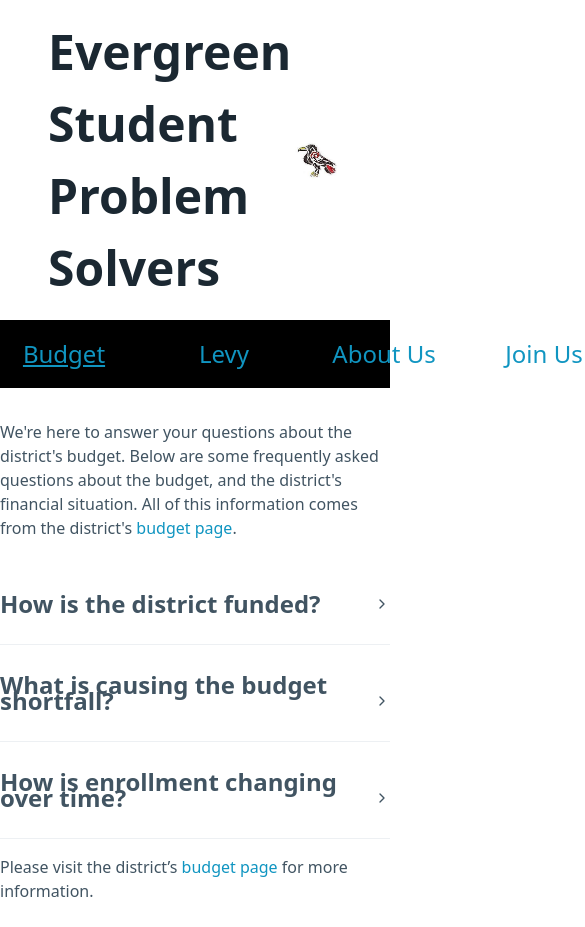
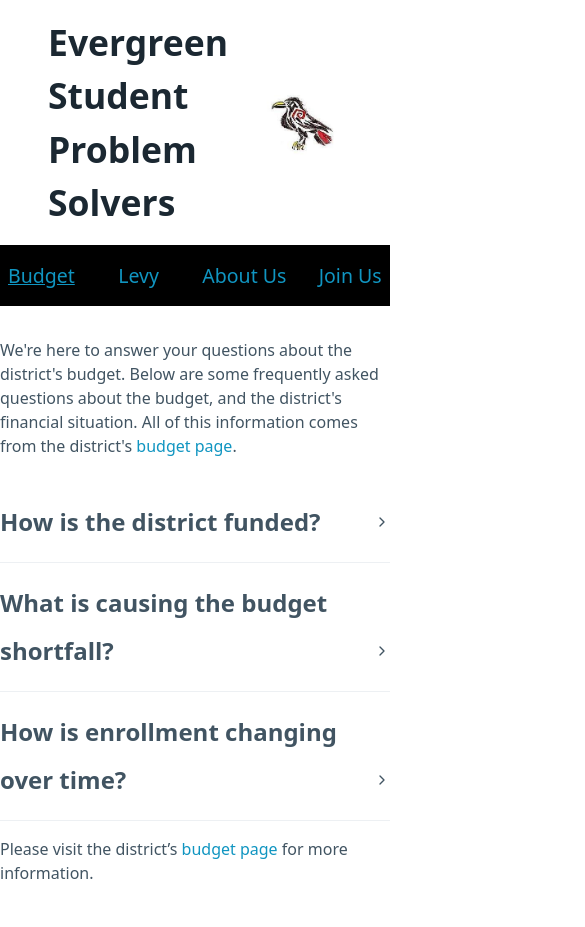
Before and after one commit to naturesquad/github.io, a SvelteKit app: page /esps/budget in a window 390 px wide. Shown: the top 927 px of the page, 585 px wide, since content can reach past the window. Built offline with nearby package versions, Linux system fonts and the light colour scheme.

Commit message:
#2: Improved styling for nav and Q&A elements on small screens

```diff
--- a/src/routes/esps/+layout.svelte
+++ b/src/routes/esps/+layout.svelte
@@ -2,7 +2,6 @@
 	import espsLogo from '$lib/espsLogo.jpg';
 	import { page } from '$app/stores';
 </script>
-
 
 <header>
 	<div class="top-header">
@@ -13,8 +12,8 @@
 		<ul>
 			<li><a href="/esps/budget" class:current={$page.route.id === '/esps/budget'}>Budget</a></li>
 			<li><a href="/esps/levy" class:current={$page.route.id === '/esps/levy'}>Levy</a></li>
-			<li><a href="/esps/about-us" class:current={$page.route.id === '/esps/about-us'}>About Us</a></li>
-			<li><a href="/esps/join-us" class:current={$page.route.id === '/esps/join-us'}>Join Us</a></li>
+			<li><a href="/esps/about-us" class:current={$page.route.id === '/esps/about-us'}>About&nbsp;Us</a></li>
+			<li><a href="/esps/join-us" class:current={$page.route.id === '/esps/join-us'}>Join&nbsp;Us</a></li>
 		</ul>
 	</nav>
 </header>
@@ -35,7 +34,7 @@
 
     h1 {
         flex-basis: 90%;
-				font-size: xxx-large;
+				font-size: min(1rem + 5vw, 3rem);
         vertical-align: middle;
 				padding:0;
 				margin: 0;
@@ -59,12 +58,13 @@
         display: flex;
         justify-content: space-around;
 				gap: 1rem;
+				width: min(36rem, 100%);
     }
 
     nav ul li {
         list-style: none;
 				width: 9rem;
-				font-size: 1.5rem;
+				font-size: min(5vw, 1.5rem);
 				text-align: center;
     }
 
--- a/src/routes/esps/budget/+page.svelte
+++ b/src/routes/esps/budget/+page.svelte
@@ -60,6 +60,10 @@
     summary {
         font-weight: bold;
         font-size: x-large;
-        padding-block: 1rem;
+        line-height: 3rem;
+    }
+
+    details summary::after {
+        height: 3rem;
     }
 </style>
--- a/src/routes/esps/join-us/+page.svelte
+++ b/src/routes/esps/join-us/+page.svelte
@@ -72,8 +72,6 @@
 			busy = false;
 		});
 	}
-
-	$: console.log({ selectedSchools });
 
 	let toaster;
 </script>
--- a/src/routes/esps/levy/+page.svelte
+++ b/src/routes/esps/levy/+page.svelte
@@ -63,11 +63,15 @@
     summary {
         font-weight: bold;
         font-size: x-large;
-        padding-block: 1rem;
+				line-height: 3rem;
     }
 
 		.emoji {
 				font-size: 1.5rem;
 				display: none;
 		}
+
+		details summary::after {
+				height: 3rem;
+		}
 </style>
```
